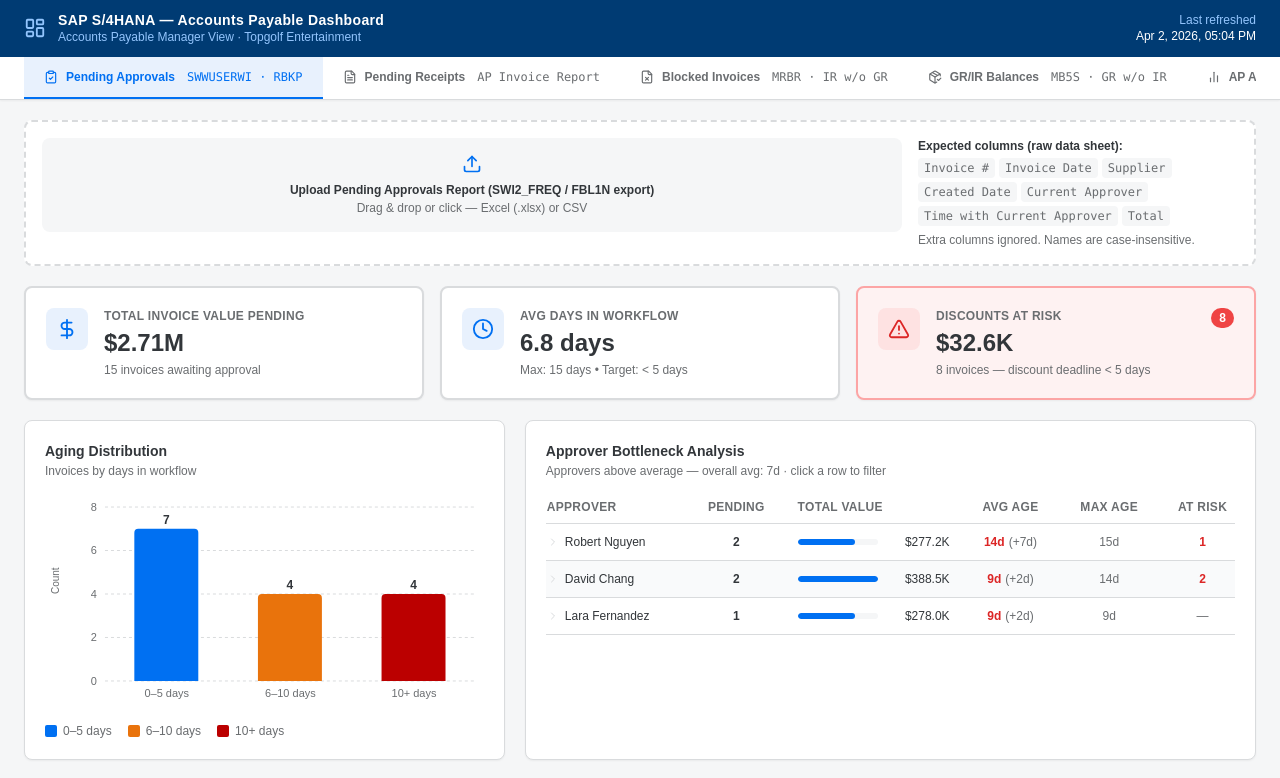
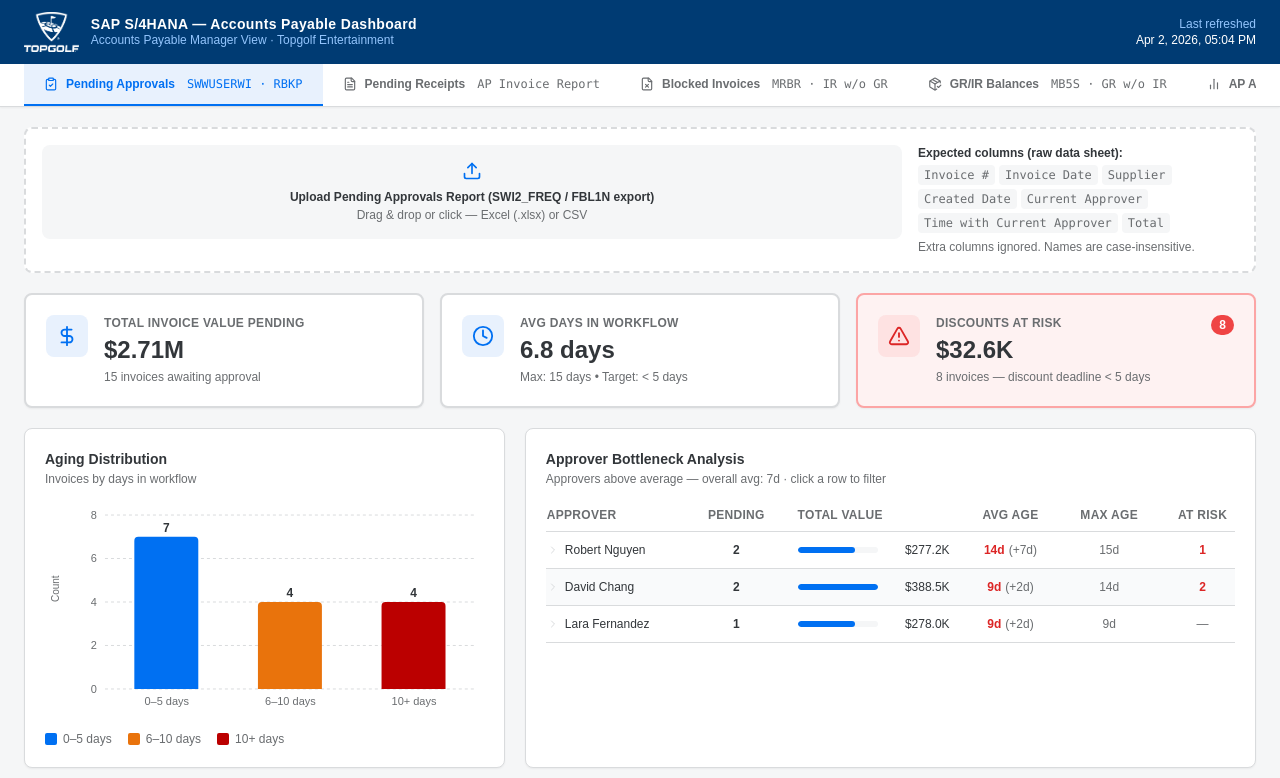
Before and after one commit to revmancil/TG_SAP_Dashboard, a React (Vite) app: page / in a window 1280 px wide. Shown: the top 778 px of the page. Built offline with nearby package versions, Linux system fonts and the light colour scheme.

Commit message:
Replace LayoutDashboard icon with Topgolf logo in header
https://claude.ai/code/session_01VY25GQhRKFsv933mqiFKnm

```diff
--- a/src/App.jsx
+++ b/src/App.jsx
@@ -1,5 +1,6 @@
 import { useState, useMemo, useEffect } from 'react';
-import { LayoutDashboard, ClipboardCheck, FileX, PackageCheck, TrendingUp, FileText, BarChart2 } from 'lucide-react';
+import { ClipboardCheck, FileX, PackageCheck, TrendingUp, FileText, BarChart2 } from 'lucide-react';
+import topgolfLogo from './assets/topgolf-logo.png';
 import { buildApprovalsDataset } from './data/approvals';
 import { buildReceiptsDataset } from './data/receipts';
 import { parseApprovalsCSV, APPROVALS_EXPECTED_COLUMNS } from './utils/approvalsParser';
@@ -114,7 +115,7 @@ export default function App() {
       <header className="bg-sap-darkblue text-white shadow-md">
         <div className="max-w-screen-xl mx-auto px-4 sm:px-6 py-3 flex items-center justify-between gap-4">
           <div className="flex items-center gap-3">
-            <LayoutDashboard size={22} className="text-blue-300 flex-shrink-0" />
+            <img src={topgolfLogo} alt="Topgolf" className="h-10 w-auto flex-shrink-0 brightness-0 invert" />
             <div>
               <h1 className="text-sm font-bold tracking-wide leading-tight">
                 SAP S/4HANA — Accounts Payable Dashboard
```
Also changed, not shown: src/assets/topgolf-logo.png (added), 1 other file (tests, documents, lock files or other folders).
